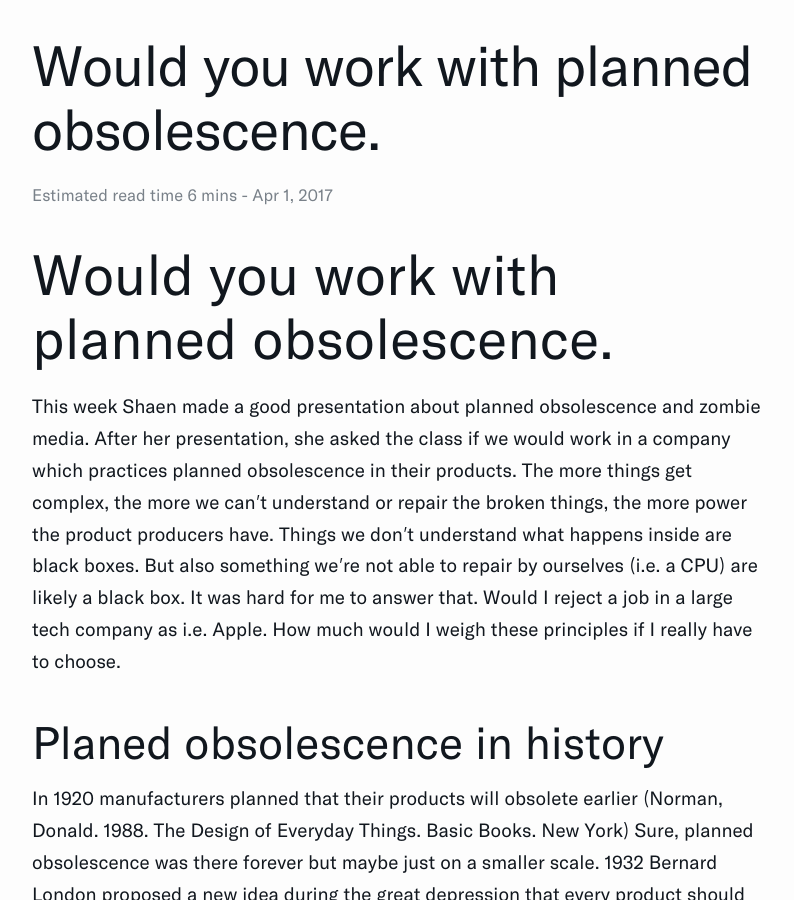
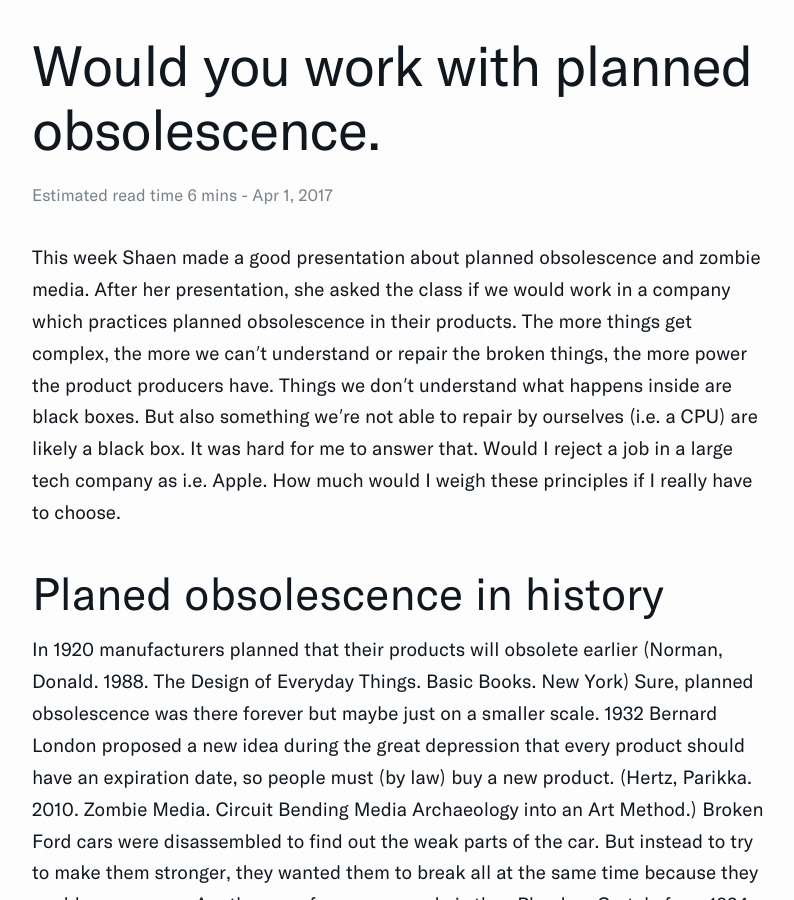
Before and after one commit to znezniV/znezniv.github.io, a Jekyll site: the page built from _posts/2017-04-01-Would-you-work-with-planned obsolescence.md, in a window 1280 px wide and 900 px high. Shown: the whole window, without its empty margins (242-1036 px from the left). Built offline with Jekyll 4.4.1, drawn with Linux system fonts in a browser that asks for light colours.

Commit message:
added new blog post

```diff
--- a/_posts/2017-04-01-Would-you-work-with-planned obsolescence.md
+++ b/_posts/2017-04-01-Would-you-work-with-planned obsolescence.md
@@ -7,8 +7,6 @@ permalink: Would-you-work-with-planned-obsolescence
 desc: Planned obsolescence and what designers should consider
 ---
 
-
-# Would you work with planned obsolescence?
 This week Shaën made a good presentation about planned obsolescence and zombie media. After her presentation, she asked the class if we would work in a company which practices planned obsolescence in their products. The more things get complex, the more we can't understand or repair the broken things, the more power the product producers have. Things we don't understand what happens inside are black boxes. But also something we're not able to repair by ourselves (i.e. a CPU) are likely a black box. It was hard for me to answer that. Would I reject a job in a large tech company as i.e. Apple? How much would I weigh these principles if I really have to choose?
 
 ## Planed obsolescence in history
```
